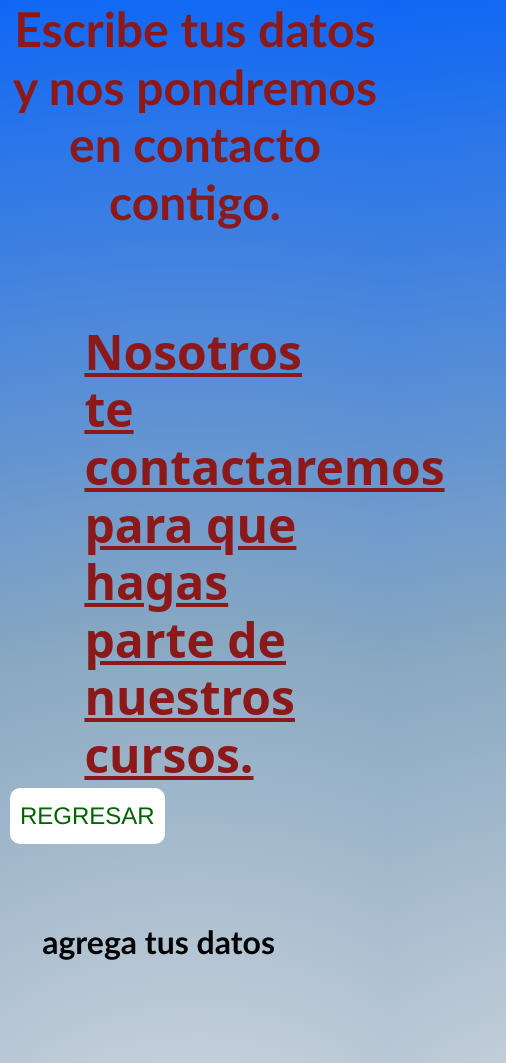
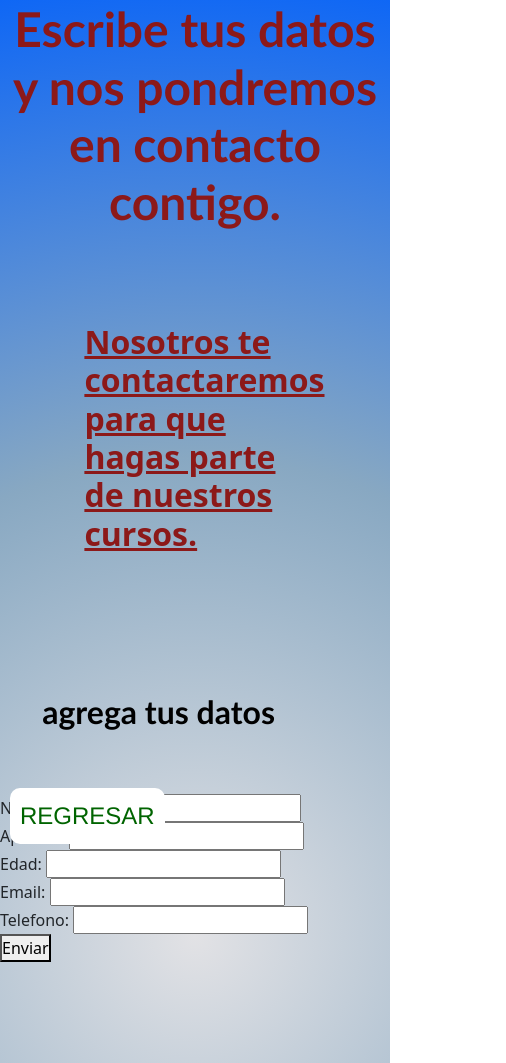
Before and after one commit to DEIVYRAMIREZ04/preentrerga2, a website: page paginas/contac.html in a window 390 px wide. Shown: the top 1063 px of the page, 506 px wide, since content can reach past the window. Drawn offline with nearby package versions, Linux system fonts and the light colour scheme.

Commit message:
preentrega-3 final-buena

```diff
--- a/paginas/contac.html
+++ b/paginas/contac.html
@@ -25,7 +25,7 @@
 
     </div>
 
-    <form action="" class="formu">
+    <form action="">
       <div>
         <label for="nombre">Nombre</label>
         <input type="text" name="nombre" />
--- a/scss/estilos.scss
+++ b/scss/estilos.scss
@@ -484,4 +484,7 @@ ul {
         justify-content: center;
 
     }
+    #tit-form {
+        @include body.body-pp(2em, bold, 10vh);
+    }
 }
```
Also changed, not shown: css/estilos.css, 1 other file.
